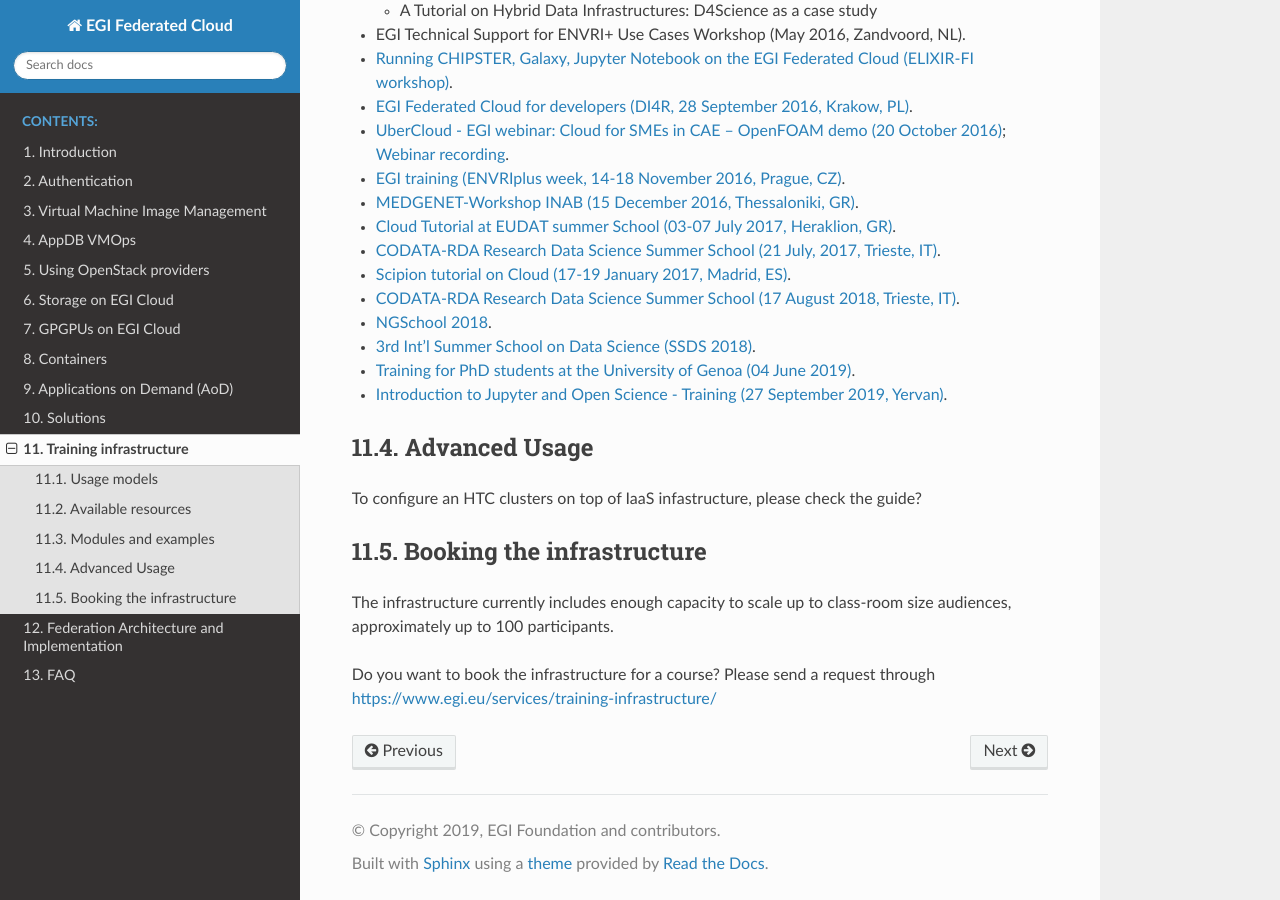
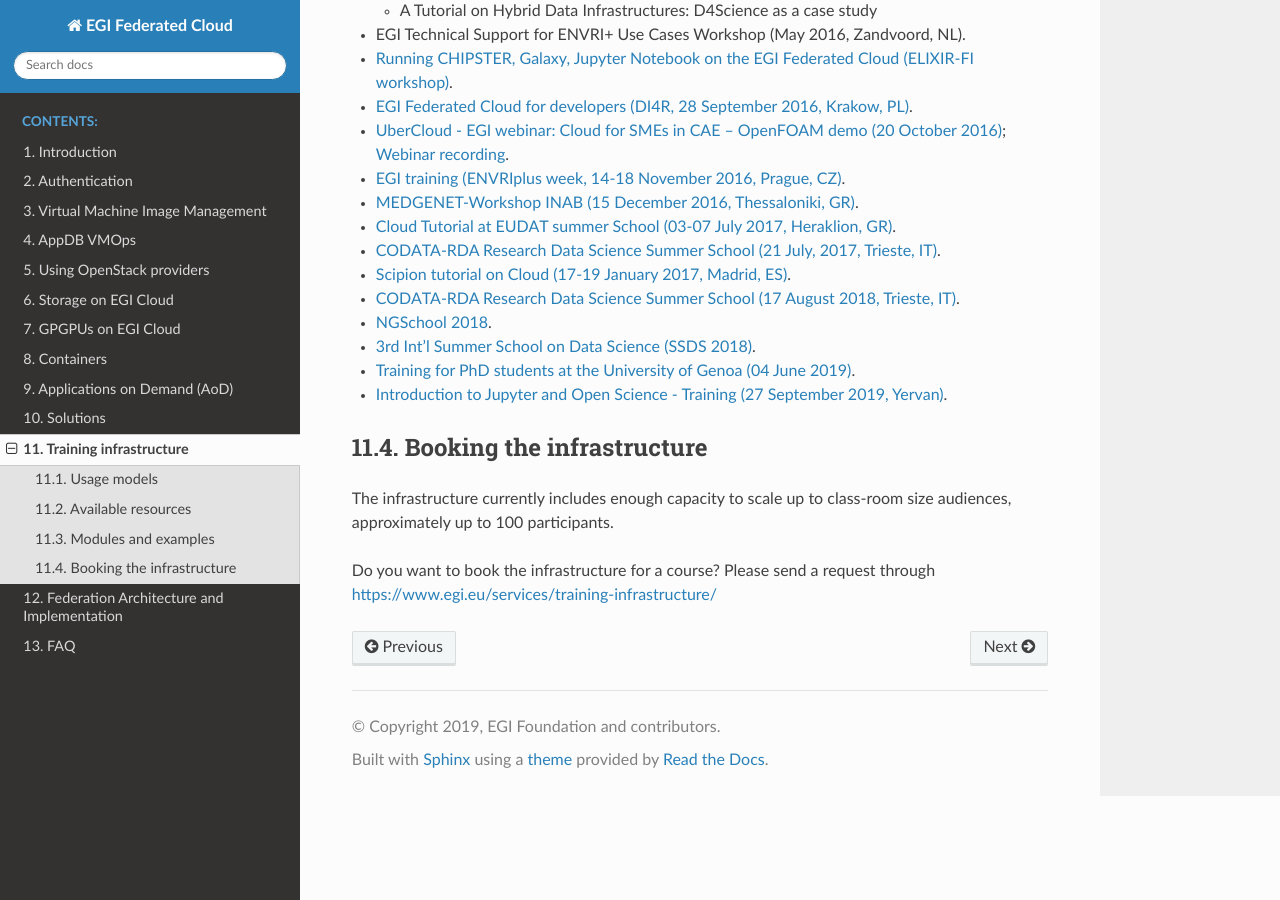
Before and after one commit to EGI-Federation/fedcloud-documentation, a Sphinx documentation site: the page built from source/training.rst, in a window 1280 px wide and 900 px high, scrolled down 2327 px. Built offline with Sphinx 7.4.7 and the Read the Docs theme 2.0.0, drawn with Linux system fonts in a browser that asks for light colours.

Commit message:
Remove some non valid section

```diff
--- a/source/training.rst
+++ b/source/training.rst
@@ -161,14 +161,6 @@
 * `Introduction to Jupyter and Open Science - Training (27 September 2019,
   Yervan) <http://go.egi.eu/eapec2019>`_.
 
-Advanced Usage
---------------
-
-.. FIXME: inner link?
-
-To configure an HTC clusters on top of IaaS infastructure, please check the
-guide?
-
 Booking the infrastructure
 --------------------------
 
```
